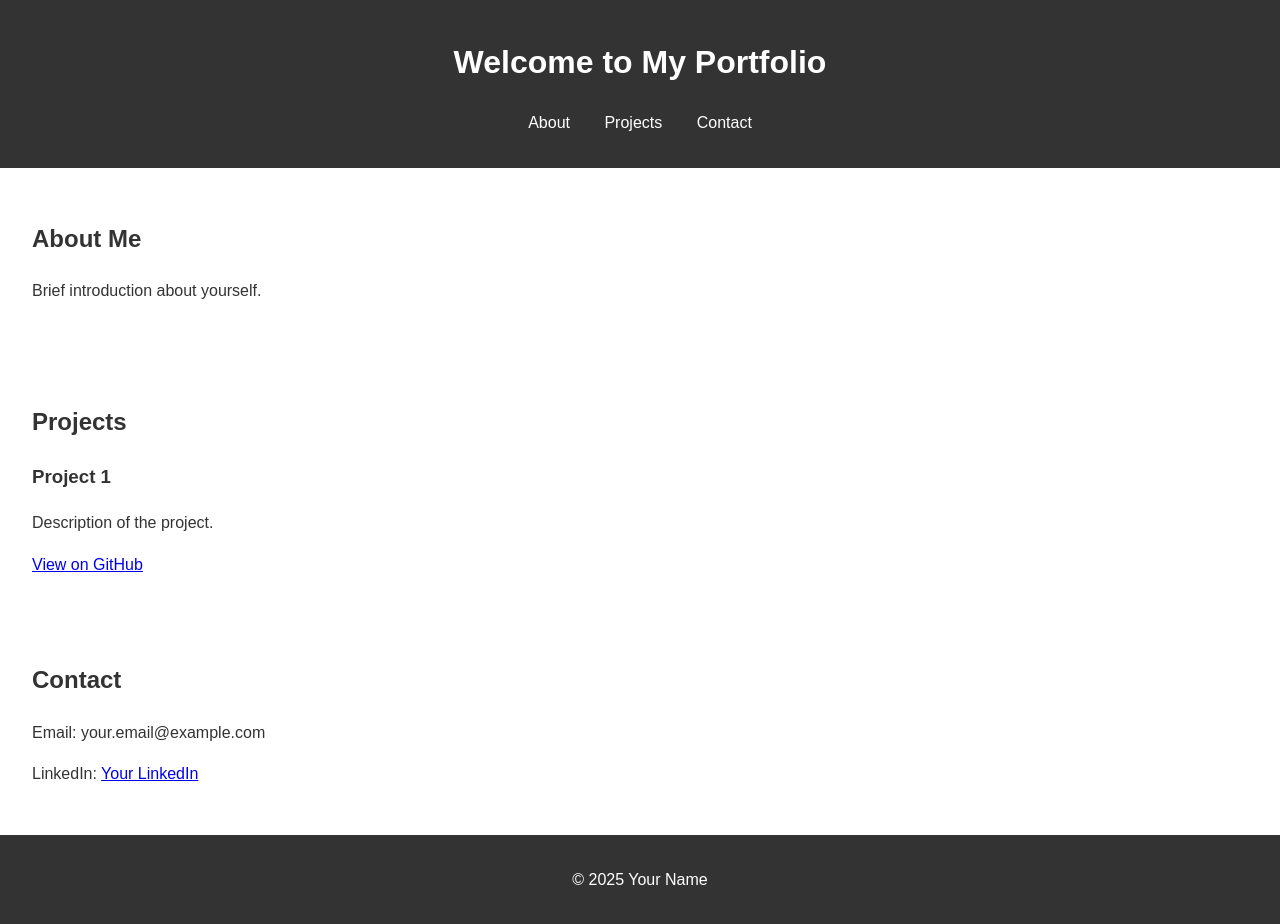
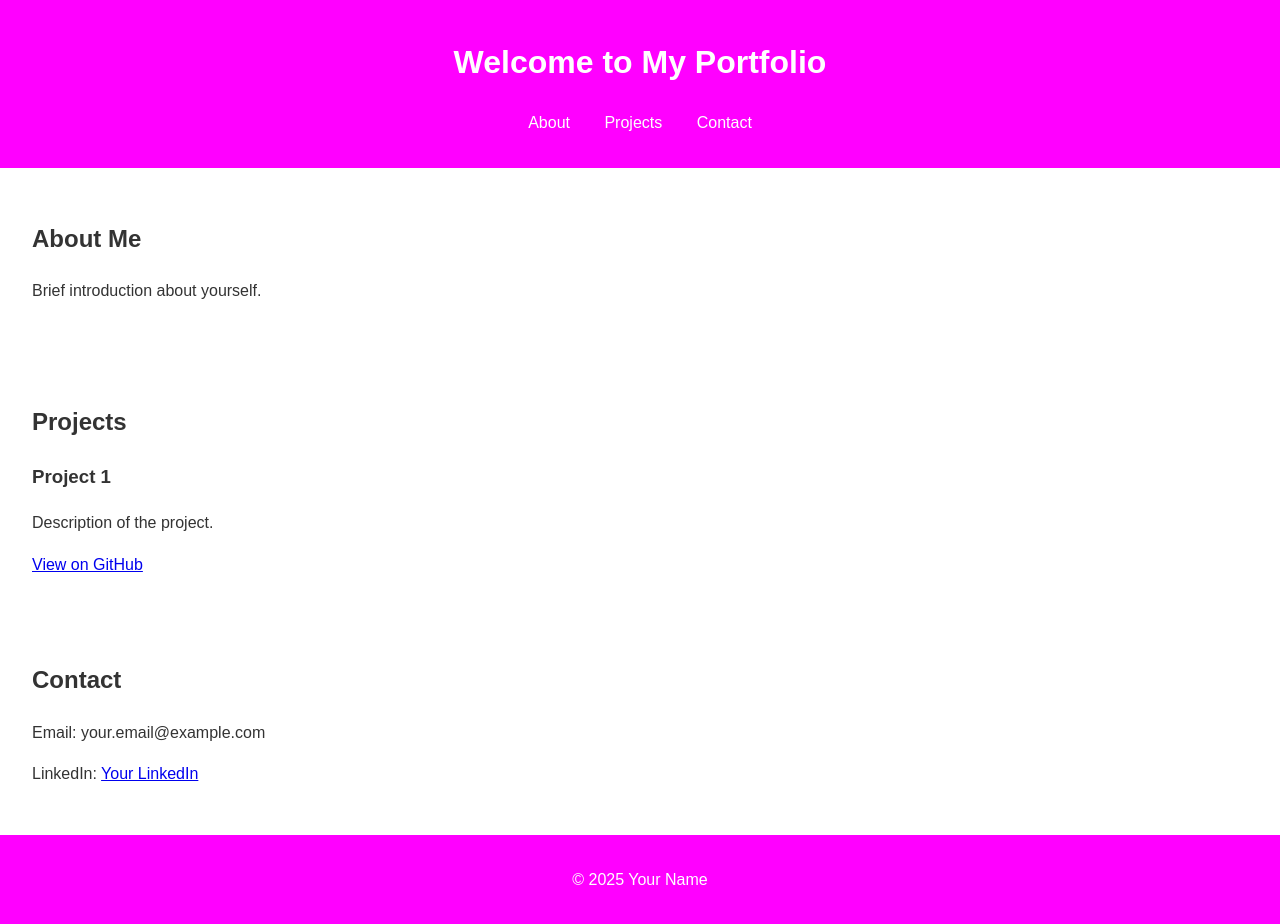
Before and after one commit to DoDucToan2811/portfolio, a plain HTML site: page index.html in a window 1280 px wide. Drawn offline with Linux system fonts and the light colour scheme.

Commit message:
Changed theme color to magenta

```diff
--- a/style.css
+++ b/style.css
@@ -7,8 +7,8 @@ body {
 }
 
 header {
-  background: #333;
-  color: #fff;
+  background: magenta;
+  color: white;
   padding: 1rem 0;
   text-align: center;
 }
@@ -24,7 +24,7 @@ header nav ul li {
 }
 
 header nav ul li a {
-  color: #fff;
+  color: white;
   text-decoration: none;
 }
 
@@ -35,6 +35,6 @@ section {
 footer {
   text-align: center;
   padding: 1rem 0;
-  background: #333;
-  color: #fff;
+  background: magenta;
+  color: white;
 }
```
